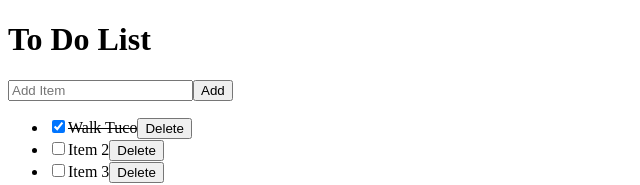
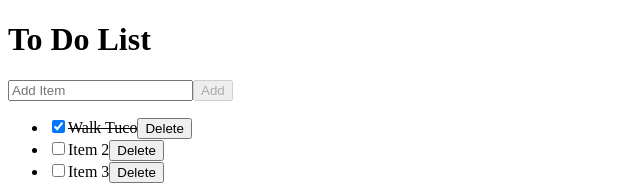
Before and after one commit to isabel-brolhato/to-do-list, a React (Create React App) app: page / in a window 1280 px wide. Shown: the top 185 px of the page, without its empty margins (0-640 px from the left). Built offline with nearby package versions, Linux system fonts and the light colour scheme.

Commit message:
Disables add button when input is empty, enter key adds new item

```diff
--- a/src/App.js
+++ b/src/App.js
@@ -48,6 +48,12 @@ function App() {
     setNewItem('');
   }
 
+  const handleKeyDown = (event) => {
+    if (event.key === "Enter") {
+      addItem();
+    }
+  };
+
   return (
     <div>
       <Title />
@@ -55,6 +61,7 @@ function App() {
         newItem={newItem}
         setNewItem={setNewItem}
         handleSubmit={handleSubmit}
+        handleKeyDown={handleKeyDown}
       />
       <Content
         items={items}
--- a/src/Components/AddItem.js
+++ b/src/Components/AddItem.js
@@ -1,5 +1,5 @@
 
-const AddItem = ({ newItem, setNewItem, handleSubmit }) => {
+const AddItem = ({ newItem, setNewItem, handleSubmit, handleKeyDown }) => {
     return (
         <form className='addForm' onSubmit={handleSubmit}>
             <input
@@ -8,9 +8,12 @@ const AddItem = ({ newItem, setNewItem, handleSubmit }) => {
                 placeholder='Add Item'
                 value={newItem}
                 onChange={(e) => setNewItem(e.target.value)}
+                handleKeyDown={handleKeyDown}
             />
             <button
-                type='submit'>Add</button>
+                type='submit'
+                disabled={!newItem}
+                >Add</button>
 
         </form>
     )
```
